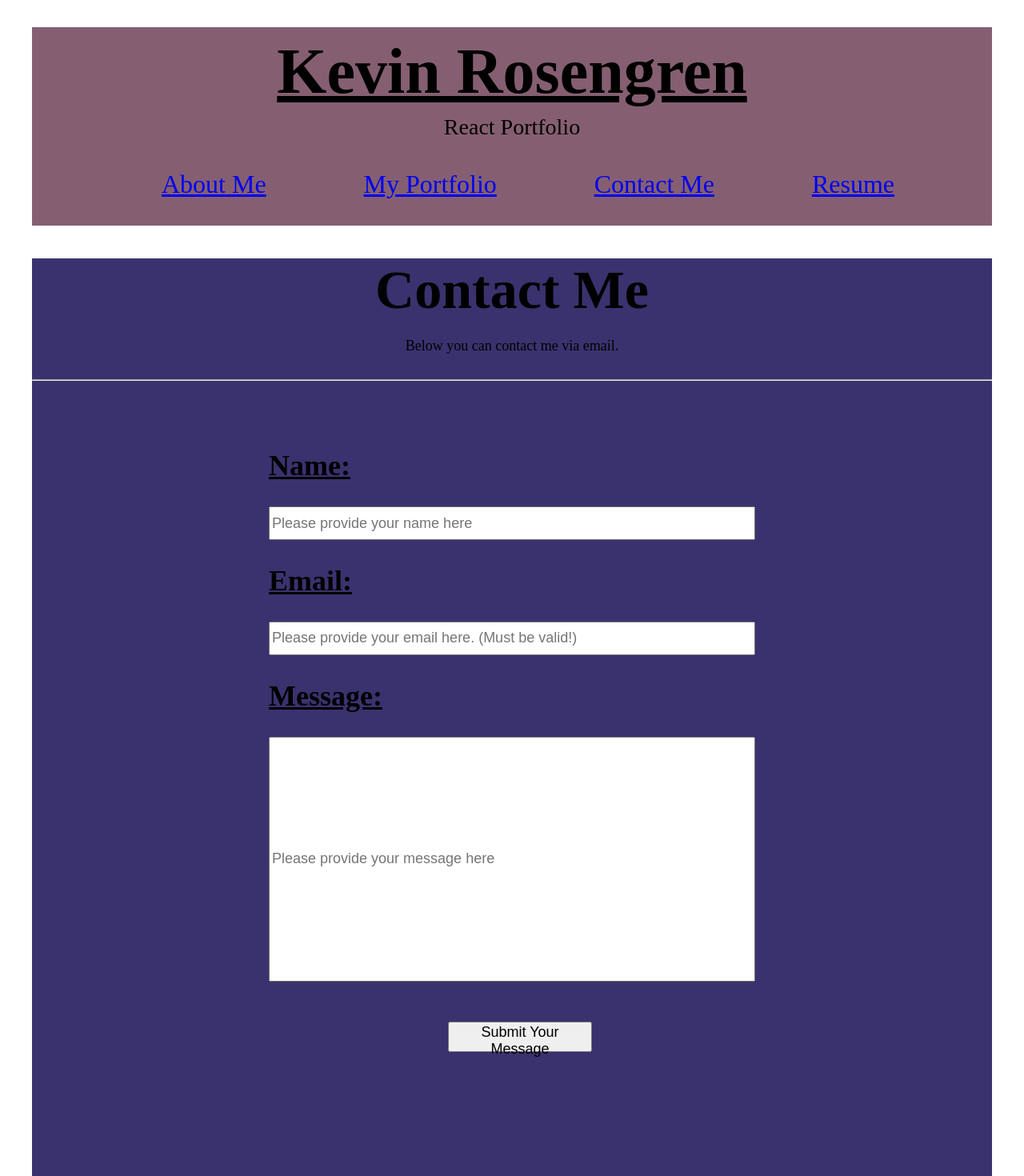
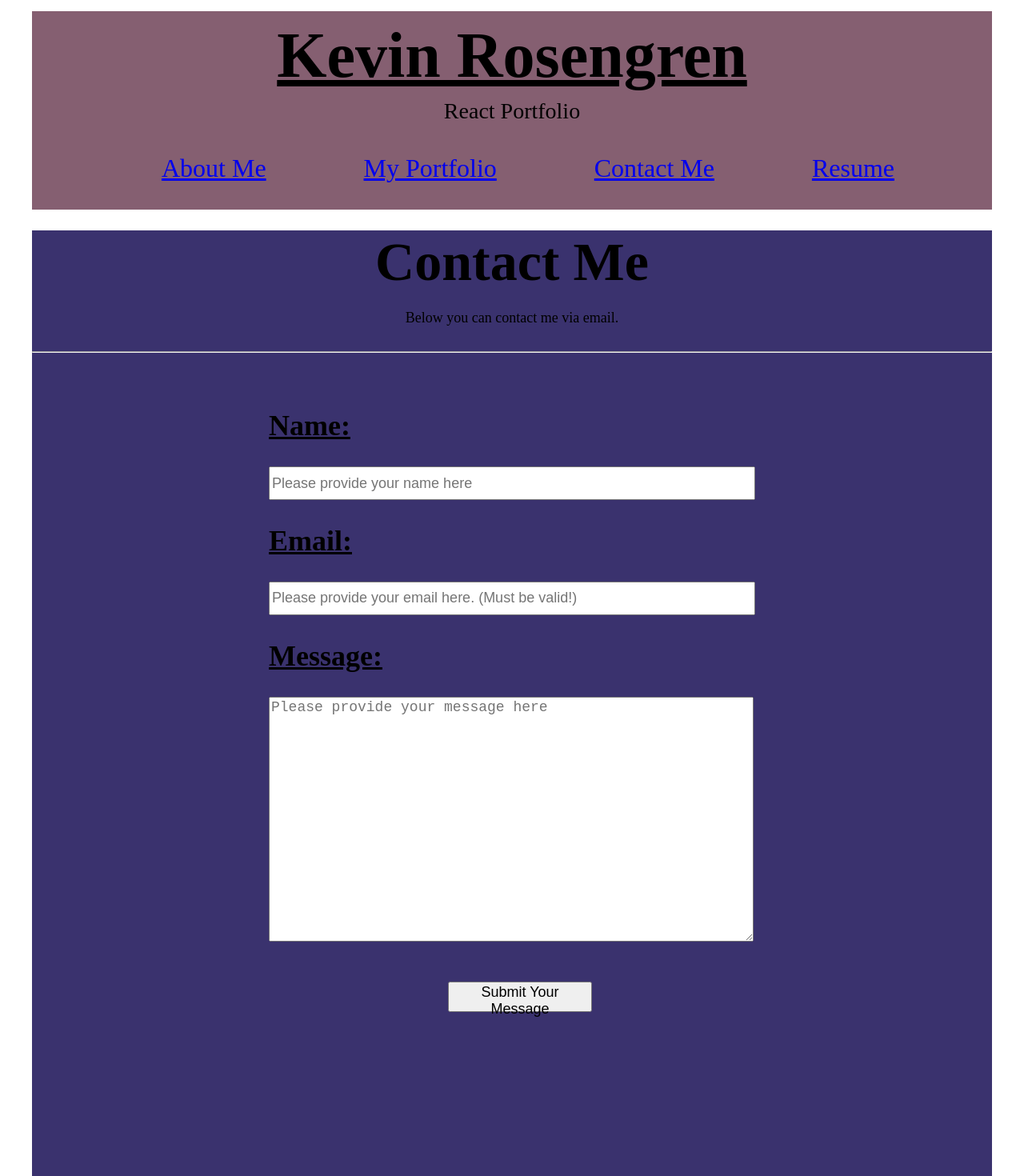
Before and after one commit to krosengr4/React-Portfolio, a React (Vite) app in the folder react-portfolio/: page /Contact in a window 1280 px wide. Shown: the top 1470 px of the page at 80% size. Built offline with nearby package versions, Linux system fonts and the light colour scheme.

Commit message:
Fixed bug where error message would not go away styled in css

```diff
--- a/react-portfolio/src/App.css
+++ b/react-portfolio/src/App.css
@@ -47,7 +47,7 @@
 .header {
   background-color: rgb(133, 95, 113);
   position: relative;
-  bottom: 60px;
+  bottom: 80px;
 }
 
 .my-name {
@@ -79,7 +79,7 @@
   background-color: rgb(58, 50, 110);
   height: 1200px;
   position: relative;
-  bottom: 65px;
+  bottom: 100px;
 }
 
 /* Controls all h1's for each page */
@@ -270,7 +270,6 @@ hr {
 .email-form {
   display: flex;
   position: relative;
-  top: 15px;
   flex-direction: column;
   flex-wrap: wrap;
   align-items: flex-start;
--- a/react-portfolio/src/pages/Contact.jsx
+++ b/react-portfolio/src/pages/Contact.jsx
@@ -45,10 +45,8 @@ export default function Contact() {
     setUserName('');
     setEmail('');
     setMessage('');
-  }
-
-
-
+    setErrorMessage('');
+  };
 
 
   return (
@@ -71,7 +69,7 @@ export default function Contact() {
           <input name='email' value={email} type='text' placeholder='Please provide your email here. (Must be valid!)' className='formEmail-input' onChange={handleInputChange}></input>
 
           <h2 className='form-titles'>Message: </h2>
-          <input name='message' value={message} type='text' placeholder='Please provide your message here' className='formMessage-input' onChange={handleInputChange}></input>
+          <textarea name='message' value={message} type='text' placeholder='Please provide your message here' className='formMessage-input' onChange={handleInputChange}></textarea>
 
           <button className="formSubmit-button" onClick={handleFormSubmit}>Submit Your Message</button>
         </form>
```
